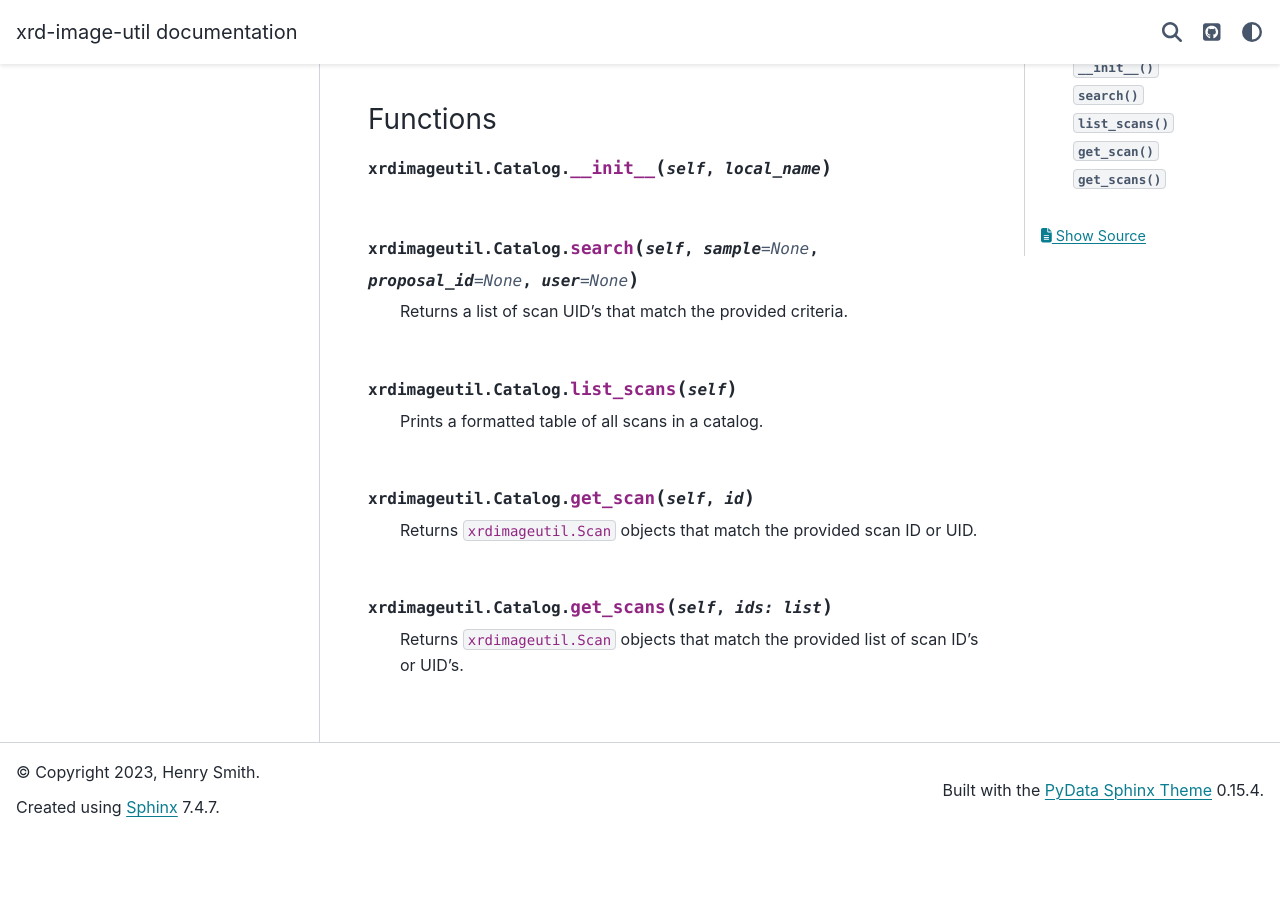
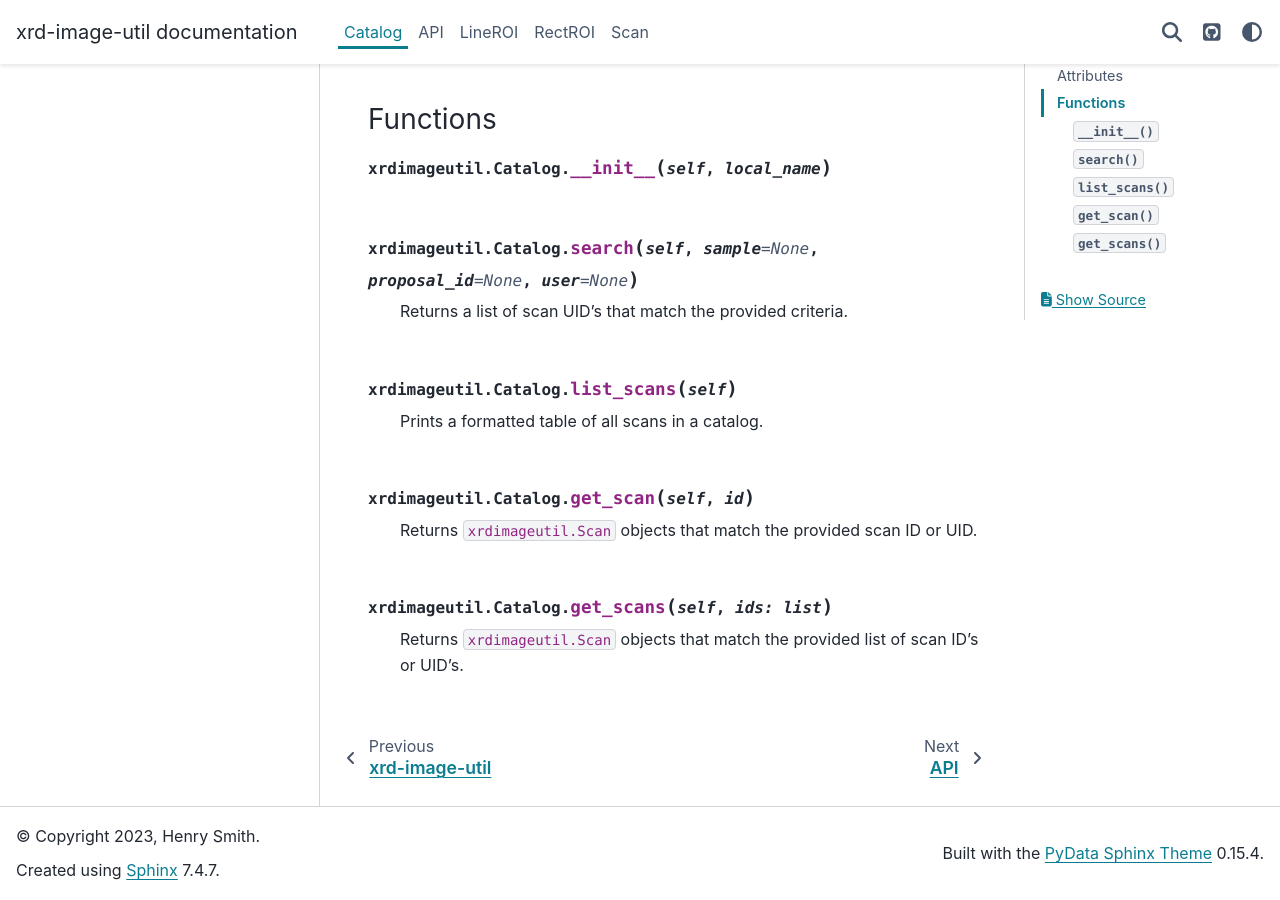
Before and after one commit to pecomyint/xrd-image-util, a Sphinx documentation site: the page built from docs/source/api/catalog.rst, in a window 1280 px wide and 900 px high, scrolled down 635 px. Built offline with Sphinx 7.4.7 and the PyData theme 0.15.4, drawn with Linux system fonts in a browser that asks for light colours; pages that are not in the unit, such as notebooks, are missing from menus; before the commit the page ends 1471 px from its top, so only the background shows below that.

Commit message:
Typo fix

```diff
--- a/docs/source/index.rst
+++ b/docs/source/index.rst
@@ -16,4 +16,4 @@ Documentation
     :glob:
     :maxdepth: 2
 
-    api
+    api/*
```
